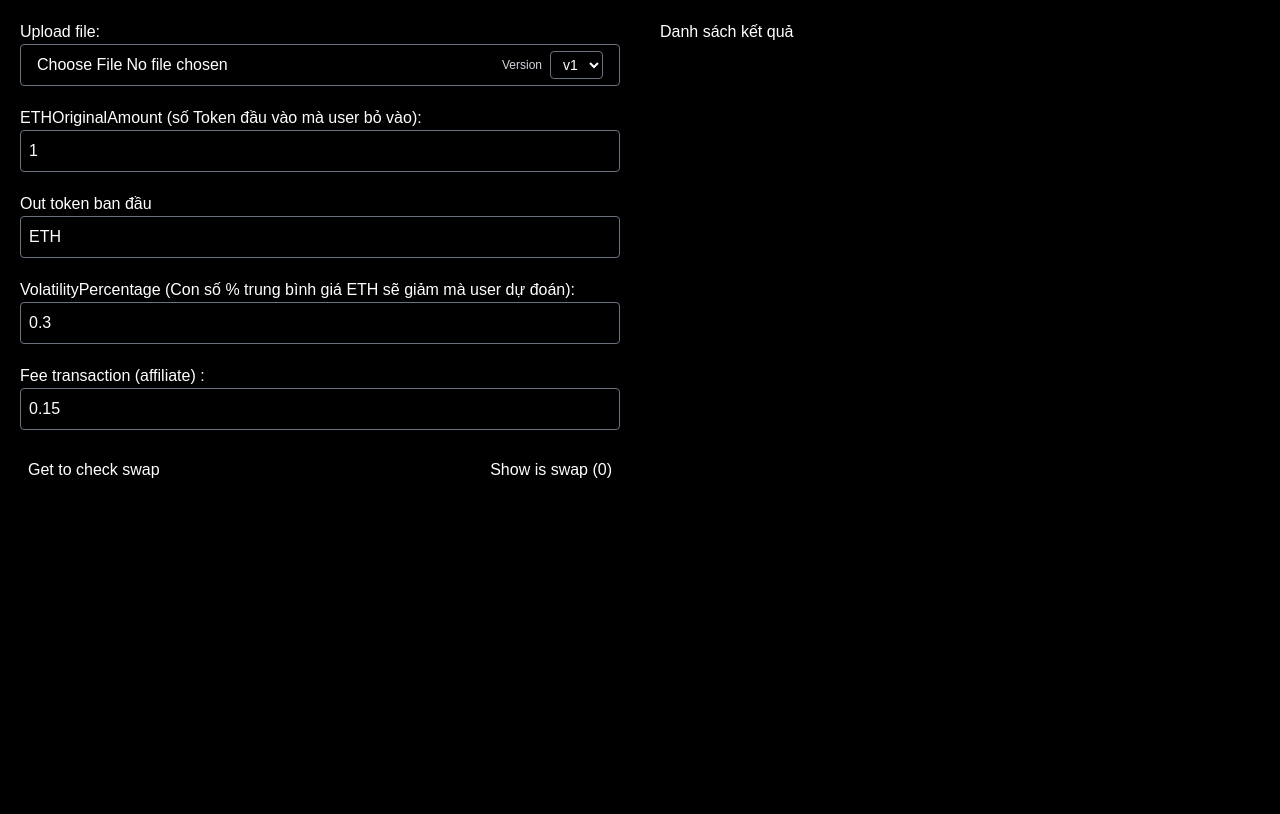
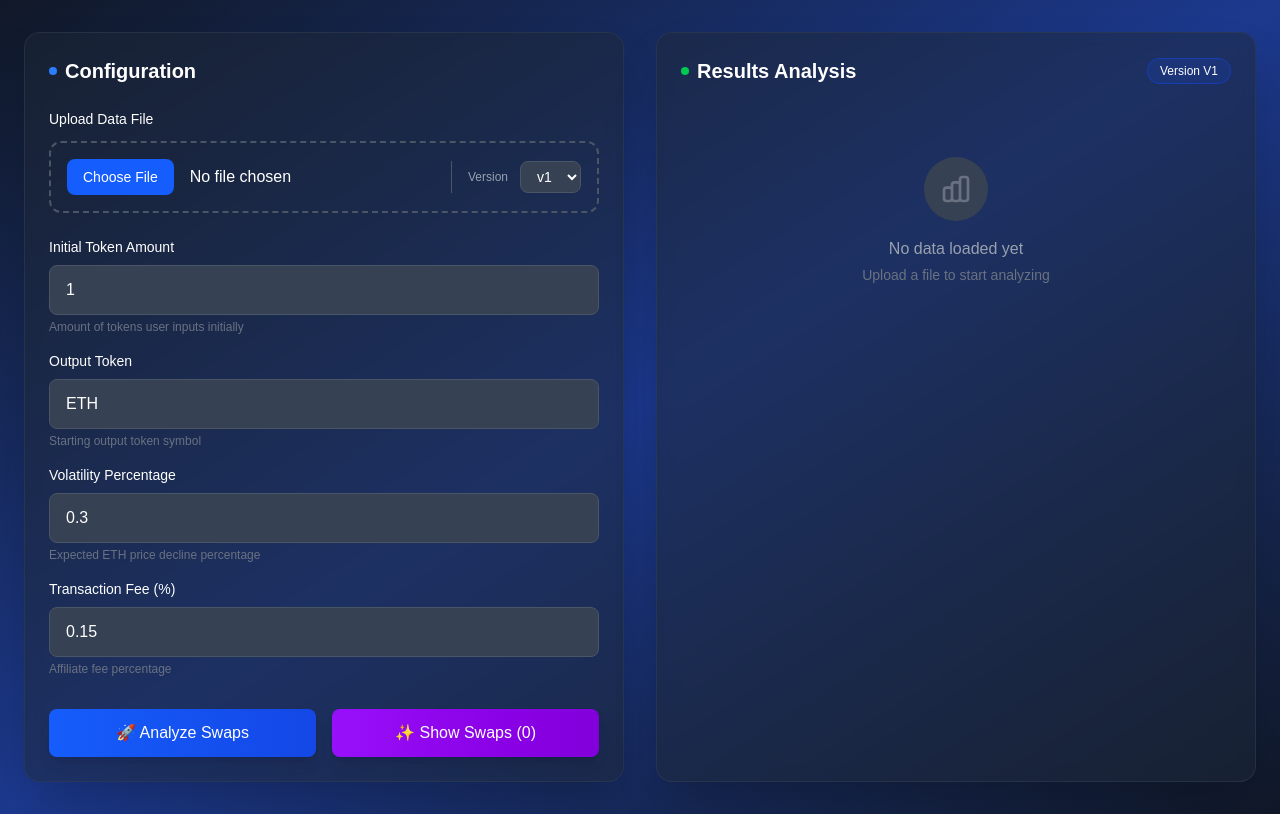
Before and after one commit to CongSofwareEngineer/trade-coin-pro, a Next.js app: page / in a window 1280 px wide. Built offline with nearby package versions, Linux system fonts and the light colour scheme.

Commit message:
feat: add number formatting function and enhance UI for data input and display

```diff
--- a/app/page.tsx
+++ b/app/page.tsx
@@ -714,20 +714,56 @@ export default function Home() {
     }
   }
 
+  const formatNumberToShow = (value: any) => {
+    if (BigNumber(value).isNaN()) {
+      return '-'
+    }
+
+    return BigNumber(value).decimalPlaces(8, BigNumber.ROUND_DOWN).toFormat()
+  }
+
   return (
-    <section className='w-full !text-white overflow-hidden grid md:grid-cols-2 grid-cols-1 gap-10 p-5'>
-      <div className='flex flex-col gap-5 w-full overflow-hidden'>
-        <div>
-          <div>Upload file:</div>
+    <div className='min-h-screen bg-gradient-to-br from-gray-900 via-blue-900 to-gray-900 text-white'>
+      <style
+        dangerouslySetInnerHTML={{
+          __html: `
+            .custom-scrollbar::-webkit-scrollbar {
+              width: 6px;
+            }
+            .custom-scrollbar::-webkit-scrollbar-track {
+              background: rgba(55, 65, 81, 0.3);
+              border-radius: 3px;
+            }
+            .custom-scrollbar::-webkit-scrollbar-thumb {
+              background: rgba(59, 130, 246, 0.5);
+              border-radius: 3px;
+            }
+            .custom-scrollbar::-webkit-scrollbar-thumb:hover {
+              background: rgba(59, 130, 246, 0.7);
+            }
+          `,
+        }}
+      />
+      <div className='container mx-auto px-6 py-8'>
+        <div className='grid lg:grid-cols-2 gap-8'>
+          {/* Configuration Panel */}
+          <div className='bg-gray-800/50 backdrop-blur-sm rounded-2xl p-6 border border-gray-700/50 shadow-2xl'>
+            <h2 className='text-xl font-semibold mb-6 flex items-center gap-2'>
+              <div className='w-2 h-2 bg-blue-500 rounded-full' />
+              Configuration
+            </h2>
+
+            {/* File Upload Section */}
+            <div className='mb-6'>
+              <div className='block text-sm font-medium text-gray-300 mb-3'>Upload Data File</div>
+              <div className='relative'>
                 <div
-            className='flex px-2 cursor-pointer border-[1px] !border-gray-500 rounded-[4px] items-center p-0'
-            style={{
-              opacity: isUploading ? 0.5 : 1,
-            }}
+                  className='flex items-center border-2 border-dashed border-gray-600 rounded-xl p-4 hover:border-blue-500 transition-colors duration-200'
+                  style={{ opacity: isUploading ? 0.5 : 1 }}
                 >
                   <input
                     accept='.xlsx,.xls'
-              className='w-full cursor-pointer  p-2'
+                    className='flex-1 bg-transparent text-white file:mr-4 file:py-2 file:px-4 file:rounded-lg file:border-0 file:text-sm file:font-medium file:bg-blue-600 file:text-white hover:file:bg-blue-700 file:cursor-pointer cursor-pointer'
                     disabled={isUploading || isUpload}
                     type='file'
                     value={fileImport}
@@ -740,13 +776,14 @@ export default function Home() {
                       }
                     }}
                   />
+
                   {/* Version selector */}
-            <div className='flex items-center gap-2 pl-2 pr-1 mr-1'>
-              <label className='text-xs text-gray-300' htmlFor='version-select'>
+                  <div className='flex items-center gap-3 ml-4 pl-4 border-l border-gray-600'>
+                    <label className='text-xs font-medium text-gray-400' htmlFor='version-select'>
                       Version
                     </label>
                     <select
-                className='bg-transparent cursor-pointer border border-gray-500 rounded px-2 py-1 text-sm'
+                      className='bg-gray-700 border border-gray-600 rounded-lg px-3 py-1.5 text-sm text-white cursor-pointer hover:bg-gray-600 focus:ring-2 focus:ring-blue-500 focus:border-transparent outline-none'
                       id='version-select'
                       value={version}
                       onChange={(e) => {
@@ -759,9 +796,10 @@ export default function Home() {
                       <option value='v4'>v4</option>
                     </select>
                   </div>
+
                   {isUploading && (
-              <div className='animate-spin'>
-                <svg className='w-6 h-6' fill='none' stroke='currentColor' strokeWidth={1.5} viewBox='0 0 24 24' xmlns='http://www.w3.org/2000/svg'>
+                    <div className='ml-4 animate-spin'>
+                      <svg className='w-5 h-5 text-blue-500' fill='none' stroke='currentColor' strokeWidth={2} viewBox='0 0 24 24'>
                         <path
                           d='M16.023 9.348h4.992v-.001M2.985 19.644v-4.992m0 0h4.992m-4.993 0l3.181 3.183a8.25 8.25 0 0013.803-3.7M4.031 9.865a8.25 8.25 0 0113.803-3.7l3.181 3.182m0-4.991v4.99'
                           strokeLinecap='round'
@@ -770,11 +808,10 @@ export default function Home() {
                       </svg>
                     </div>
                   )}
+
                   {isUpload && (
-              <div
-                style={{
-                  opacity: isUploading ? 0.5 : 1,
-                }}
+                    <button
+                      className='ml-4 px-3 py-1.5 bg-red-600 hover:bg-red-700 rounded-lg text-sm font-medium transition-colors duration-200'
                       onClick={() => {
                         setFileImport('')
                         setIsUpload(false)
@@ -784,88 +821,150 @@ export default function Home() {
                       }}
                     >
                       Clear
-              </div>
+                    </button>
                   )}
                 </div>
               </div>
+            </div>
+
+            {/* Input Fields */}
+            <div className='space-y-4'>
               <div>
-          <div>ETHOriginalAmount (số Token đầu vào mà user bỏ vào):</div>
+                <div className='block text-sm font-medium text-gray-300 mb-2'>Initial Token Amount</div>
                 <input
-            className='w-full border-[1px] !border-gray-500 rounded-[4px] p-2'
+                  className='w-full bg-gray-700 border border-gray-600 rounded-lg px-4 py-3 text-white placeholder-gray-400 focus:ring-2 focus:ring-blue-500 focus:border-transparent outline-none transition-all duration-200'
+                  placeholder='Enter amount...'
                   value={amountStart}
                   onChange={(e) => setAmountStart(e.target.value as any)}
                 />
+                <p className='text-xs text-gray-500 mt-1'>Amount of tokens user inputs initially</p>
               </div>
+
               <div>
-          <div>Out token ban đầu</div>
+                <div className='block text-sm font-medium text-gray-300 mb-2'>Output Token</div>
                 <input
-            className='w-full border-[1px] !border-gray-500 rounded-[4px] p-2'
+                  className='w-full bg-gray-700 border border-gray-600 rounded-lg px-4 py-3 text-white placeholder-gray-400 focus:ring-2 focus:ring-blue-500 focus:border-transparent outline-none transition-all duration-200'
+                  placeholder='e.g., ETH, BTC, BNB...'
                   value={outputStart}
                   onChange={(e) => setOutputStart(e.target.value as any)}
                 />
+                <p className='text-xs text-gray-500 mt-1'>Starting output token symbol</p>
               </div>
+
               <div>
-          <div>VolatilityPercentage (Con số % trung bình giá ETH sẽ giảm mà user dự đoán):</div>
+                <div className='block text-sm font-medium text-gray-300 mb-2'>Volatility Percentage</div>
                 <input
-            className='w-full border-[1px] !border-gray-500 rounded-[4px] p-2'
+                  className='w-full bg-gray-700 border border-gray-600 rounded-lg px-4 py-3 text-white placeholder-gray-400 focus:ring-2 focus:ring-blue-500 focus:border-transparent outline-none transition-all duration-200'
+                  placeholder='0.3'
+                  step='0.01'
+                  type='number'
                   value={volatilityPercentage}
                   onChange={(e) => setVolatilityPercentage(e.target.value as any)}
                 />
+                <p className='text-xs text-gray-500 mt-1'>Expected ETH price decline percentage</p>
               </div>
+
               <div>
-          <div>Fee transaction (affiliate) :</div>
+                <div className='block text-sm font-medium text-gray-300 mb-2'>Transaction Fee (%)</div>
                 <input
-            className='w-full border-[1px] !border-gray-500 rounded-[4px] p-2'
+                  className='w-full bg-gray-700 border border-gray-600 rounded-lg px-4 py-3 text-white placeholder-gray-400 focus:ring-2 focus:ring-blue-500 focus:border-transparent outline-none transition-all duration-200'
+                  placeholder='0.15'
+                  step='0.01'
+                  type='number'
                   value={affiliate}
                   onChange={(e) => setAffiliate(e.target.value as any)}
                 />
+                <p className='text-xs text-gray-500 mt-1'>Affiliate fee percentage</p>
               </div>
-        <div className='flex justify-between gap-5'>
+            </div>
+
+            {/* Action Buttons */}
+            <div className='flex gap-4 mt-8'>
               <button
-            className='cursor-pointer hover:bg-gray-800 rounded-[4px] p-2'
-            onClick={() => {
-              setStartData(!startData)
-            }}
+                className='flex-1 bg-gradient-to-r from-blue-600 to-blue-700 hover:from-blue-700 hover:to-blue-800 text-white font-medium py-3 px-6 rounded-lg transition-all duration-200 shadow-lg hover:shadow-xl'
+                onClick={() => setStartData(!startData)}
               >
-            <div>Get to check swap</div>
+                🚀 Analyze Swaps
               </button>
               <button
-            className='cursor-pointer hover:bg-gray-800 rounded-[4px] p-2'
-            onClick={() => {
-              setShowIsSwap(!showIsSwap)
-            }}
+                className='flex-1 bg-gradient-to-r from-purple-600 to-purple-700 hover:from-purple-700 hover:to-purple-800 text-white font-medium py-3 px-6 rounded-lg transition-all duration-200 shadow-lg hover:shadow-xl'
+                onClick={() => setShowIsSwap(!showIsSwap)}
               >
-            <div>{showIsSwap ? `Show full (${arrData.length})` : `Show is swap (${arrSwapFilter.length})`} </div>
+                {showIsSwap ? `📊 Show All (${arrData.length})` : `✨ Show Swaps (${arrSwapFilter.length})`}
               </button>
             </div>
-        {/* <ShowCode /> */}
-        <div className=' gap-3 flex-wrap'>
+
+            {/* Swap Indicators */}
+            {arrSwapFilter.length > 0 && (
+              <div className='mt-6 p-4 bg-green-900/30 border border-green-700/50 rounded-lg'>
+                <h3 className='text-sm font-medium text-green-400 mb-2'>Successful Swaps Found</h3>
+                <div className='gap-2'>
                   {arrData.map((e, index) => {
-            if (!e?.isSwap) {
-              return null
-            }
+                    if (!e?.isSwap) return null
 
                     return (
-              <div key={index} className=' px-2 rounded-[4px]'>
+                      <div key={index} className='px-2 py-1 bg-green-700/50 text-green-300 rounded text-xs font-medium'>
                         {index + 1}
                       </div>
                     )
                   })}
                 </div>
               </div>
+            )}
+          </div>
 
-      <div className='flex flex-col gap-4 w-full max-h-full overflow-auto'>
-        <div>Danh sách kết quả</div>
-        {arrData.map((item, index) => {
-          if (!item.isSwap && showIsSwap) {
-            return null
-          }
+          {/* Results Panel */}
+          <div className='bg-gray-800/50 backdrop-blur-sm rounded-2xl p-6 border border-gray-700/50 shadow-2xl'>
+            <div className='flex items-center justify-between mb-6'>
+              <h2 className='text-xl font-semibold flex items-center gap-2'>
+                <div className='w-2 h-2 bg-green-500 rounded-full' />
+                Results Analysis
+              </h2>
+              <div className='px-3 py-1 bg-blue-900/50 border border-blue-700/50 rounded-full text-xs font-medium text-blue-300'>
+                Version {version.toUpperCase()}
+              </div>
+            </div>
+
+            <div className='max-h-[85vh] overflow-y-auto space-y-4 custom-scrollbar'>
+              {arrData.length === 0 ? (
+                <div className='text-center py-12'>
+                  <div className='w-16 h-16 mx-auto mb-4 bg-gray-700 rounded-full flex items-center justify-center'>
+                    <svg className='w-8 h-8 text-gray-500' fill='none' stroke='currentColor' viewBox='0 0 24 24'>
+                      <path
+                        d='M9 19v-6a2 2 0 00-2-2H5a2 2 0 00-2 2v6a2 2 0 002 2h2a2 2 0 002-2zm0 0V9a2 2 0 012-2h2a2 2 0 012 2v10m-6 0a2 2 0 002 2h2a2 2 0 002-2m0 0V5a2 2 0 012-2h2a2 2 0 012 2v14a2 2 0 01-2 2h-2a2 2 0 01-2-2z'
+                        strokeLinecap='round'
+                        strokeLinejoin='round'
+                        strokeWidth={2}
+                      />
+                    </svg>
+                  </div>
+                  <p className='text-gray-400'>No data loaded yet</p>
+                  <p className='text-gray-500 text-sm mt-1'>Upload a file to start analyzing</p>
+                </div>
+              ) : (
+                arrData.map((item, index) => {
+                  if (!item.isSwap && showIsSwap) return null
 
                   return (
-            <div key={index} className='w-full flex flex-col gap-2 mb-3'>
-              <div>
-                Item {index + 1} - Time {item.time}.
+                    <div
+                      key={index}
+                      className='bg-gray-700/30 border border-gray-600/50 rounded-xl p-5 hover:bg-gray-700/50 transition-all duration-200'
+                    >
+                      {/* Item Header */}
+                      <div className='flex items-center justify-between mb-4'>
+                        <div className='flex items-center gap-3'>
+                          <div className={`w-3 h-3 rounded-full ${item.isSwap ? 'bg-green-500' : 'bg-gray-500'}`} />
+                          <h3 className='font-semibold text-lg'>Item #{index + 1}</h3>
+                          {item.isSwap && (
+                            <span className='px-2 py-1 bg-green-900/50 border border-green-700/50 text-green-300 rounded-md text-xs font-medium'>
+                              SWAP
+                            </span>
+                          )}
                         </div>
+                        <div className='text-sm text-gray-400'>{item.time ? new Date(item.time).toLocaleString() : 'N/A'}</div>
+                      </div>
+
+                      {/* Swap Results */}
                       {Object.entries(item).map(([key, value]) => {
                         if (key?.startsWith('est_')) {
                           let valueFormat: any = BigNumber(value as any)
@@ -876,12 +975,20 @@ export default function Home() {
                             valueFormat = value
                           }
 
+                          const tokenSymbol = key.replace('est_', '')
+
                           return (
-                    <div key={key}>
+                            <div key={key} className='mb-4 p-3 bg-blue-900/30 border border-blue-700/50 rounded-lg'>
+                              <div className='grid grid-cols-2 gap-4'>
                                 <div>
-                        {key}: {valueFormat}
+                                  <span className='text-sm text-gray-400'>Estimated Amount</span>
+                                  <div className='text-lg font-mono text-blue-300'>{valueFormat}</div>
                                 </div>
-                      <div>{key?.replace('est_', 'Output Token: ')}</div>
+                                <div>
+                                  <span className='text-sm text-gray-400'>Output Token</span>
+                                  <div className='text-lg font-semibold text-blue-400'>{tokenSymbol}</div>
+                                </div>
+                              </div>
                             </div>
                           )
                         }
@@ -889,37 +996,56 @@ export default function Home() {
                         return null
                       })}
 
-              <div>List token</div>
-              <div className='flex flex-col gap-3'>
-                {item.arrToken?.map((token, index) => {
-                  return (
-                    <div key={index} className='w-full pl-4 flex flex-col '>
-                      {Object.entries(token).map(([key, value]) => {
-                        let valueFormat = BigNumber(value).decimalPlaces(8, BigNumber.ROUND_DOWN).toString()
+                      {/* Token Details */}
+                      <div className='border-t border-gray-600/50 pt-4'>
+                        <h4 className='text-sm font-medium text-gray-300 mb-3'>Token Details</h4>
+                        <div className='grid gap-3'>
+                          {item.arrToken?.map((token, tokenIndex) => (
+                            <div key={tokenIndex} className='bg-gray-800/50 rounded-lg p-3'>
+                              <div className='flex items-center justify-between mb-2'>
+                                <span className='font-semibold text-white'>{token.symbol}</span>
+                                <span className='text-sm text-gray-400'>Price: ${token.price?.toLocaleString()}</span>
+                              </div>
 
-                        console.log({ valueFormat })
+                              <div className='grid grid-cols-2 gap-4 text-xs'>
+                                <div>
+                                  <span className='text-gray-400'>Per ETH:</span>
+                                  <span className='ml-2 font-mono text-yellow-400'>{formatNumberToShow(token.perETH)}</span>
+                                </div>
+                                <div>
+                                  <span className='text-gray-400'>Change %:</span>
+                                  <span className={`ml-2 font-mono ${Number(token.perETHChangePercentage) >= 0 ? 'text-green-400' : 'text-red-400'}`}>
+                                    {Number(token.perETHChangePercentage) >= 0 ? '+' : ''}
+                                    {formatNumberToShow(token.perETHChangePercentage)}%
+                                  </span>
+                                </div>
 
-                        if (isNaN(valueFormat as any) || valueFormat === 'NaN') {
-                          valueFormat = value
-                        }
-                        if (key === 'outPutSwap' || key === 'address') {
-                          return null
-                        }
-
-                        return (
-                          <div key={key}>
-                            {key}: {valueFormat}
+                                {/* V4 specific fields */}
+                                {version === 'v4' && token.changeByPoint && (
+                                  <>
+                                    <div>
+                                      <span className='text-gray-400'>Point Change:</span>
+                                      <span className='ml-2 font-mono text-purple-400'>{formatNumberToShow(token.changeByPoint)}</span>
                                     </div>
-                        )
-                      })}
+                                    <div>
+                                      <span className='text-gray-400'>Point After:</span>
+                                      <span className='ml-2 font-mono text-cyan-400'>{formatNumberToShow(token.pointAfterCheck)}</span>
                                     </div>
-                  )
-                })}
+                                  </>
+                                )}
+                              </div>
+                            </div>
+                          ))}
+                        </div>
                       </div>
                     </div>
                   )
-        })}
+                })
+              )}
             </div>
-    </section>
+          </div>
+        </div>
+      </div>
+    </div>
   )
 }
```
Lines whose indentation alone changed are shown as unchanged.
